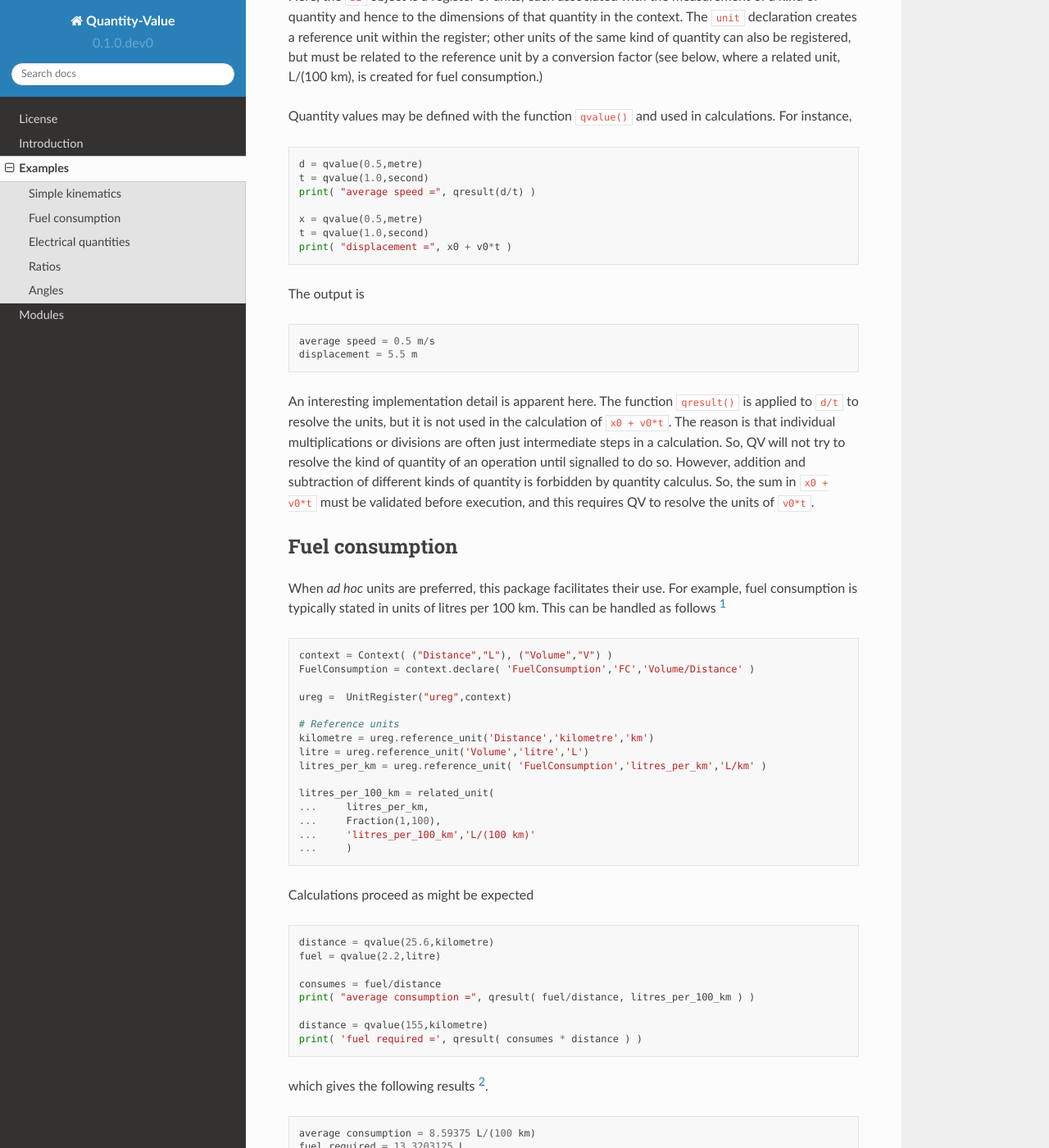
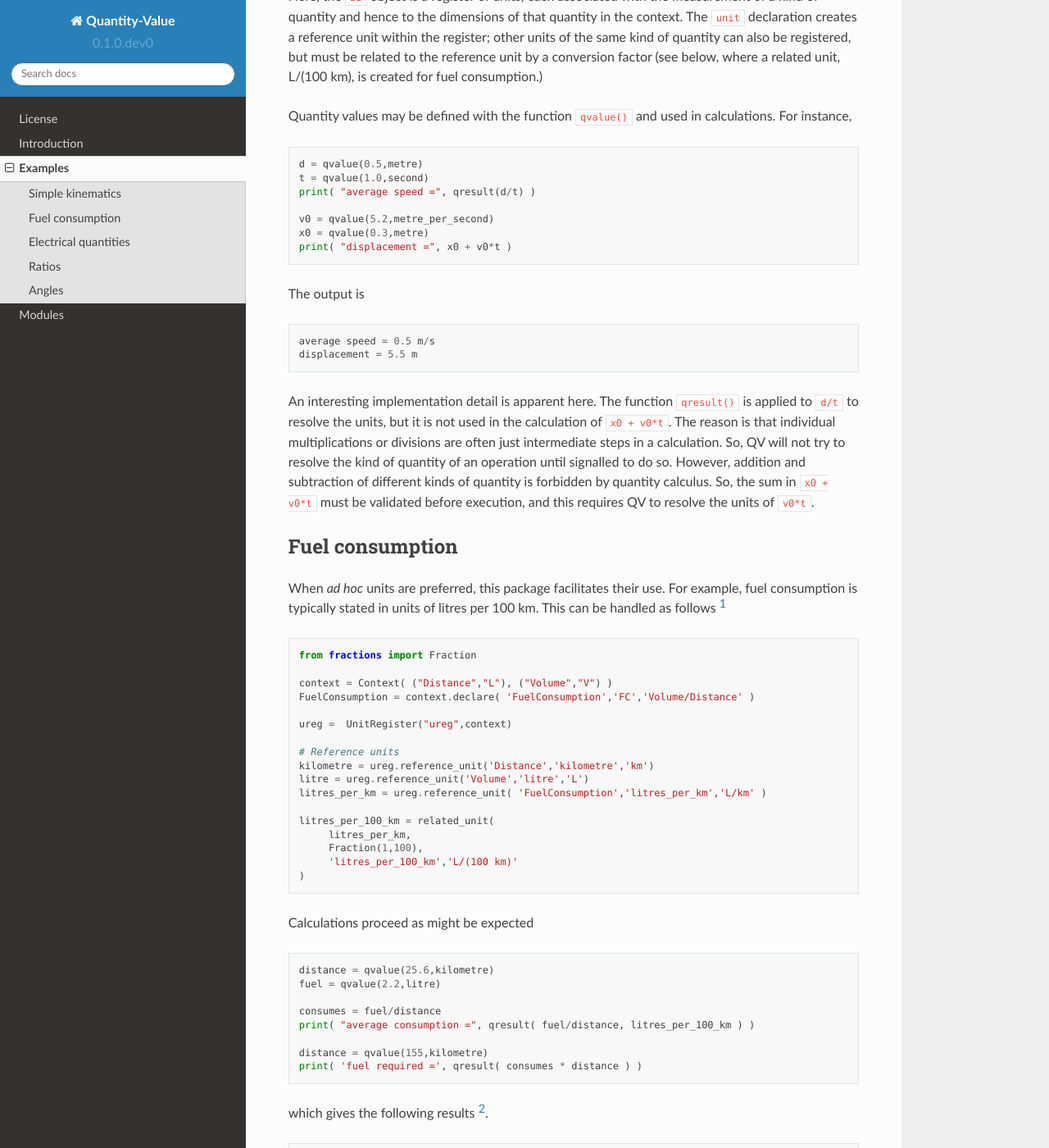
Before and after one commit to MSLNZ/Quantity-Value, a Sphinx documentation site: the page built from docs/examples.rst, in a window 1280 px wide and 1400 px high, scrolled down 821 px. Shown: the whole window at 82% size. Built offline with Sphinx 7.4.7 and the Read the Docs theme 2.0.0, drawn with Linux system fonts in a browser that asks for light colours.

Commit message:
Corrected errors in the docs

```diff
--- a/docs/examples.rst
+++ b/docs/examples.rst
@@ -34,8 +34,8 @@ Quantity values may be defined with the function ``qvalue()`` and used in calcul
     t = qvalue(1.0,second)
     print( "average speed =", qresult(d/t) )
 
-    x = qvalue(0.5,metre)
-    t = qvalue(1.0,second)
+    v0 = qvalue(5.2,metre_per_second)
+    x0 = qvalue(0.3,metre)
     print( "displacement =", x0 + v0*t )
 
 The output is ::
@@ -49,6 +49,8 @@ Fuel consumption
 ================
 When `ad hoc` units are preferred, this package facilitates their use. For example, fuel consumption is typically stated in units of litres per 100 km. This can be handled as follows [#FN1]_  ::
 
+    from fractions import Fraction
+
     context = Context( ("Distance","L"), ("Volume","V") )
     FuelConsumption = context.declare( 'FuelConsumption','FC','Volume/Distance' )
 
@@ -60,10 +62,10 @@ When `ad hoc` units are preferred, this package facilitates their use. For examp
     litres_per_km = ureg.reference_unit( 'FuelConsumption','litres_per_km','L/km' )
 
     litres_per_100_km = related_unit(
-    ...     litres_per_km,
-    ...     Fraction(1,100),
-    ...     'litres_per_100_km','L/(100 km)'
-    ...     )
+         litres_per_km,
+         Fraction(1,100),
+         'litres_per_100_km','L/(100 km)'
+    )
 
 Calculations proceed as might be expected ::
 
--- a/docs/introduction.rst
+++ b/docs/introduction.rst
@@ -33,9 +33,9 @@ The rules of quantity calculus are usually presented as arithmetic operations ap
 
 Dimensional analysis
 --------------------
-Dimensional analysis is based on the idea that physical laws do not depend on the units in which quantities are measured. It is an analytical technique used to study relationships among quantities subject to a physical laws.
+Dimensional analysis is an analytical technique that can be used to study relationships among quantities subject to physical laws. It is based on the idea that physical laws do not depend on the units in which quantities are measured.
 
-The seven familiar SI base units and the convention of representing other units as a product of base-unit symbols, possibly exponentiated, is an application of dimensional analysis [SI_brochure]_. Hoverer, it is important to remember that the choice of SI dimensions is conventional. There is still freedom to choose the most convenient set of dimensions for a particular problem. It is also useful to remember that SI symbols are really just names for scales. The process of generating a name (by multiplying and dividing the names of base units) does not guarantee the existence of a meaningful physical quantity to be measured.
+The seven familiar SI base units and the convention of representing other units as a product of base-unit symbols, possibly exponentiated, is an application of dimensional analysis [SI_brochure]_. However, it is important to remember that the choice of SI dimensions is conventional. There is still freedom to choose the most convenient set of dimensions for a particular problem. It is also useful to remember that SI symbols are really just names for scales. The process of generating a name (by multiplying and dividing the names of base units) does not guarantee the existence of a meaningful physical quantity to be measured.
 
 .. rubric:: Footnotes
 
```
